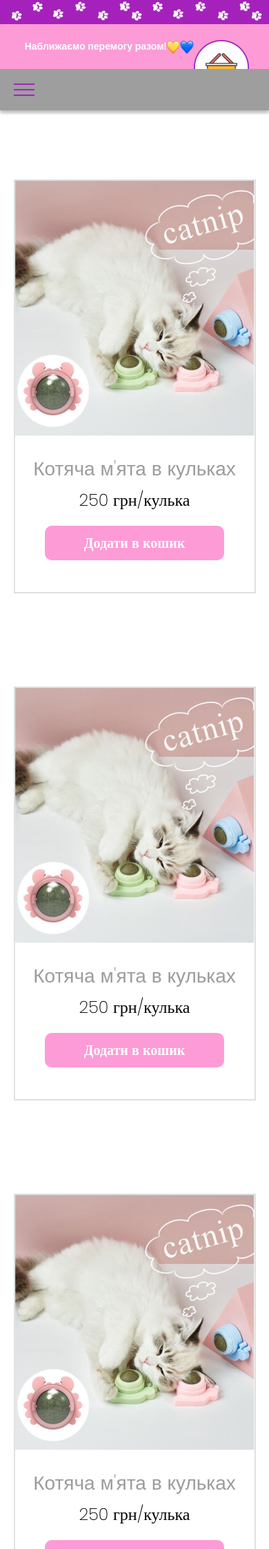
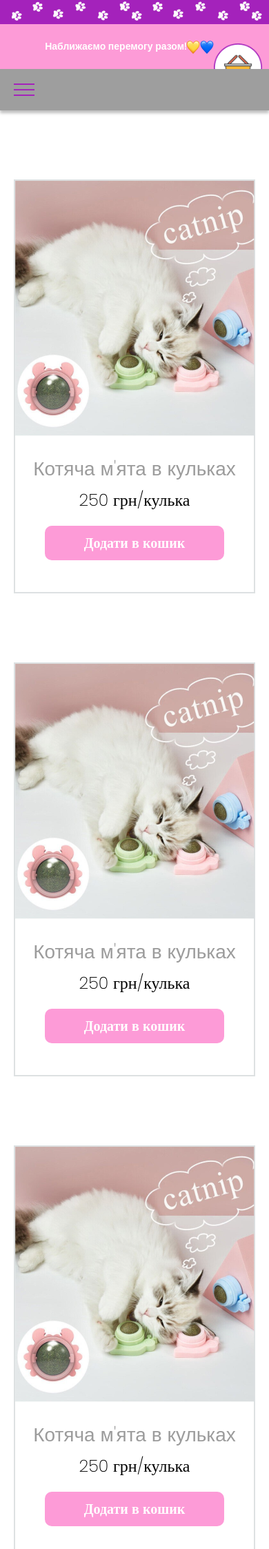
Before and after one commit to YaromirKravtsov/petsShop, a PHP site: page / in a window 390 px wide. Shown: the top 2245 px of the page at 69% size. Run offline with PHP 8.4, Linux system fonts and the light colour scheme; grey boxes are pictures that could not be loaded.

Commit message:
Update style.css

```diff
--- a/css/style.css
+++ b/css/style.css
@@ -14,6 +14,7 @@
 .container{
 	width: 85%;
 }
+
 .header {
 	width: 100%;
 	top: 0;
@@ -26,6 +27,7 @@
 	z-index: 5;
 	margin-top: 0px;
 	box-shadow: 0px 4px 4px rgba(0, 0, 0, 0.25);
+	margin-bottom: 50px;
 }
 
 .logo{
@@ -108,8 +110,32 @@
 	height: 80px;
 	margin-top: 60px;
 }
+@media (max-width: 950px){
+.header__bottom {
+    margin-right: 20px;
+}
+.container{
+	width: 95%;
+}
+.logo {
+    width: 90px;
+    height: 90px;
+    margin-top: -60px;
+}
+.menu__list> li> img{
+	width: 15px;
+	height: 7px;
+	margin-left: 3px;
+	margin-top: 12px;
+}
+.header-up__row > img {
 
-@media (min-width: 1100px){
+    width: 70px;
+    height: 70px;
+
+}
+}
+@media (min-width: 750px){
 	.last-link{
 		margin-left: 50px;
 	}
@@ -120,9 +146,9 @@
 		align-items: center;
 		justify-content: space-around;
 	}
-	.menu__body{
+	.menu__body {
 		width: 75%;
-		margin-left: 30px;
+		margin-left: 10px;
 		display: flex;
 		justify-content: space-between;
 
@@ -143,7 +169,7 @@
 			margin-right:0px;
 		}
 }
-@media (max-width: 1100px){
+@media (max-width: 750px){
 	.dropdown-content {
 		width: 220px;
 		margin-left: -45px;
@@ -158,7 +184,7 @@
 	.dropdown {
 		font-size: 24px;
 	}
-	body > div > header > div > div > nav > ul > li:nth-child(2) > img{
+	.dropdown > img{
 		width: 17px;
 		height: 10px;
 		margin-top:5px;
@@ -173,6 +199,7 @@
 		height: 130px;
 		background: url('../img/bac_header.png') no-repeat;
 		background-size: 100% 100%;
+
 	}
 	.menu__list >li {
 		display: flex;
@@ -342,17 +369,22 @@
 
 .content__row {
 	display: flex;
-	justify-content: center;
+	justify-content: space-between;
 	flex-wrap: wrap;
 }
+
 .card {
 	display: flex;
 	align-items: center;
 	flex-direction: column;
 	height: 600px;
+	width:350px;
 	border:  2px solid #DDE1E2;
-	margin:35px;
-	margin-top: 100px;
+	margin:  50px 40px;
+
+}
+.container-card{
+	width: 89%;
 }
 .card> h2{
 	 margin-top: 30px;
@@ -361,6 +393,12 @@
 	font-size: 28px;
 	line-height: 35px;
 	color: #9C9C9C;
+}
+.card > .img{
+	width:350px;
+	 height: 370px;
+	background:url('../img/card-img.png')  no-repeat;
+	background-size: 350px 370px;
 }
 .card> p{
 	margin-top: 10px;
@@ -387,14 +425,14 @@
 	color: #FFFFFF;
 	border-radius: 10px;
 }
-@media(max-width:995px){
+@media(max-width: 950px){
 
 	.content__row {
 		justify-content: center;
 	}
 
 }
-
+/* ---------------------------------------------------------------------------- */
 footer{
 	width: 100%;
 	background-color: #FD9BD7;
@@ -503,15 +541,17 @@
 		height: 225px;
 	}
 	.email>a{
-		font-size: 28px;
+		font-size: 25px;
 	}
 	.telefon>a{
-		font-size: 27px;
+		font-size: 24px;
 	}
 	.telefon>img{
 		width:35px;
 		height: 35px;
 		margin-right: 15px;
+		margin-left: 10px;
+
 	}
 	.email>img{
 		width: 40px;
```
